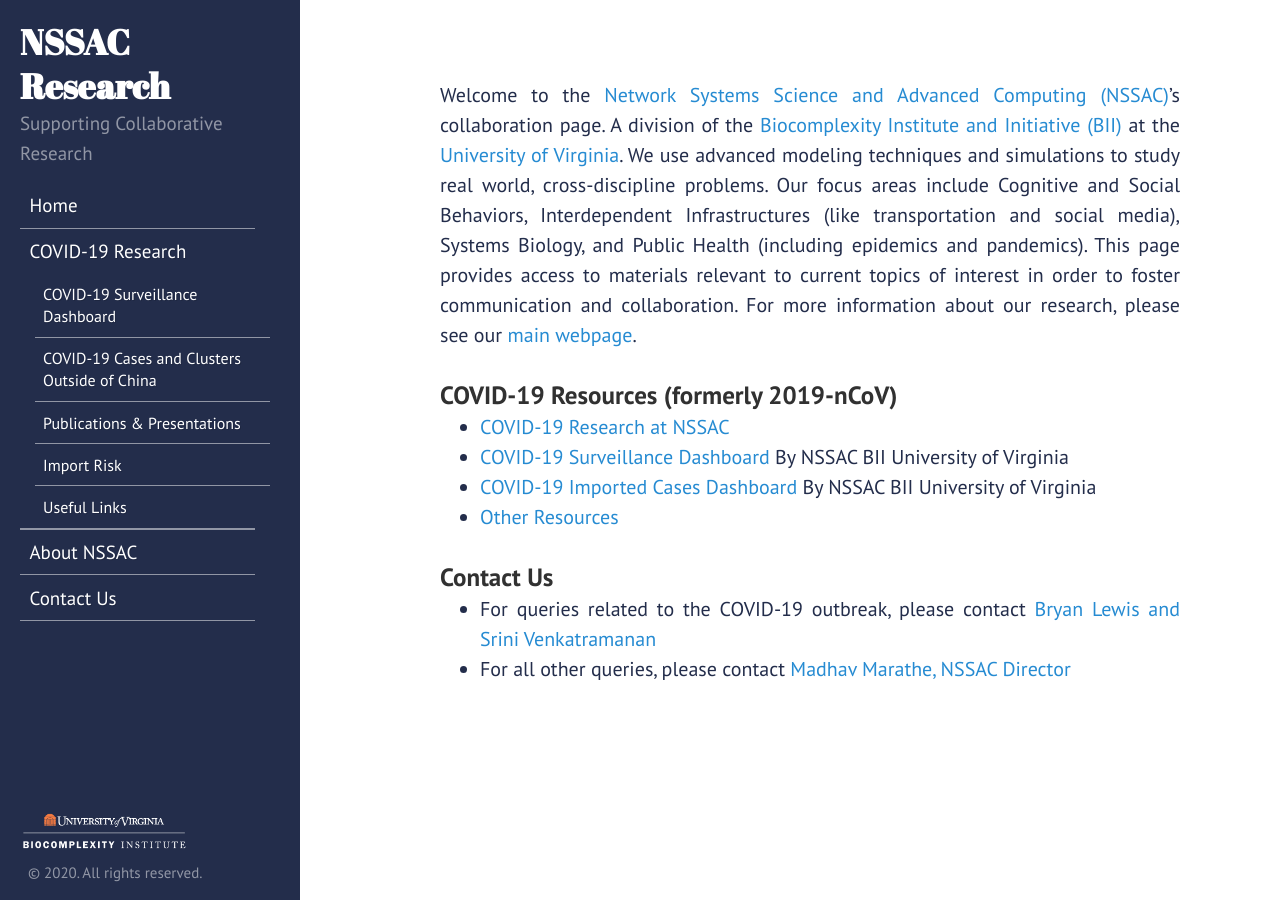
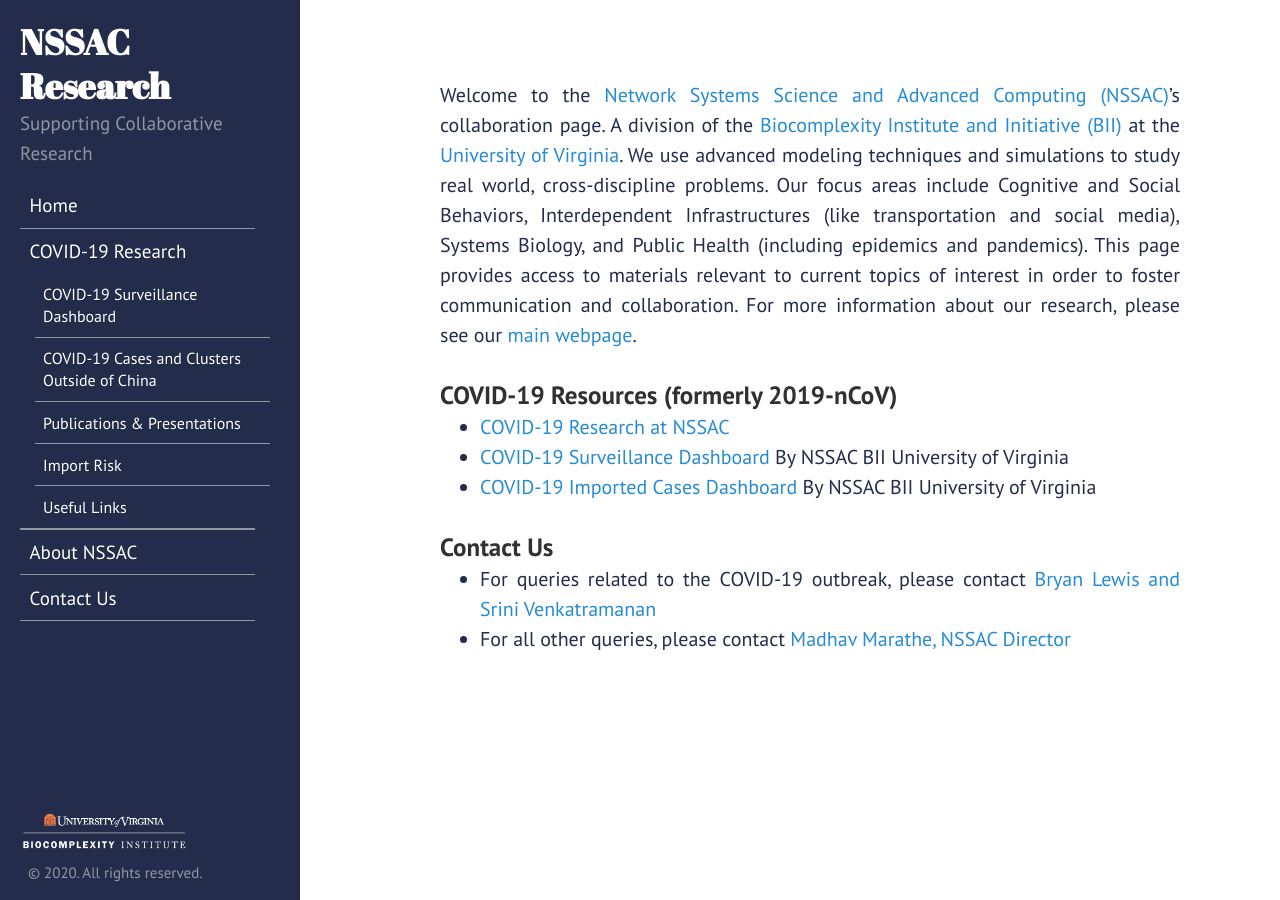
Before and after one commit to mehta-gaurav/mehta-gaurav.github.io, a Jekyll site: the page built from index.md, in a window 1280 px wide. Built offline with Jekyll 4.4.1, drawn with Linux system fonts in a browser that asks for light colours.

Commit message:
Update index.md

```diff
--- a/index.md
+++ b/index.md
@@ -9,7 +9,7 @@
 - [COVID-19 Research at NSSAC](./covid-19/index)
 - [COVID-19 Surveillance Dashboard](./dashboard) By NSSAC BII University of Virginia
 - [COVID-19 Imported Cases Dashboard](./covid-19_imported_cases) By NSSAC BII University of Virginia
-- [Other Resources](./other_resources)
+
 
 ### Contact Us
 - For queries related to the COVID-19 outbreak, please contact [Bryan Lewis and Srini Venkatramanan](mailto:nssac_covid19_coordinators@virginia.edu?subject=Research%20Website%20COVID-19%20Query)
```
